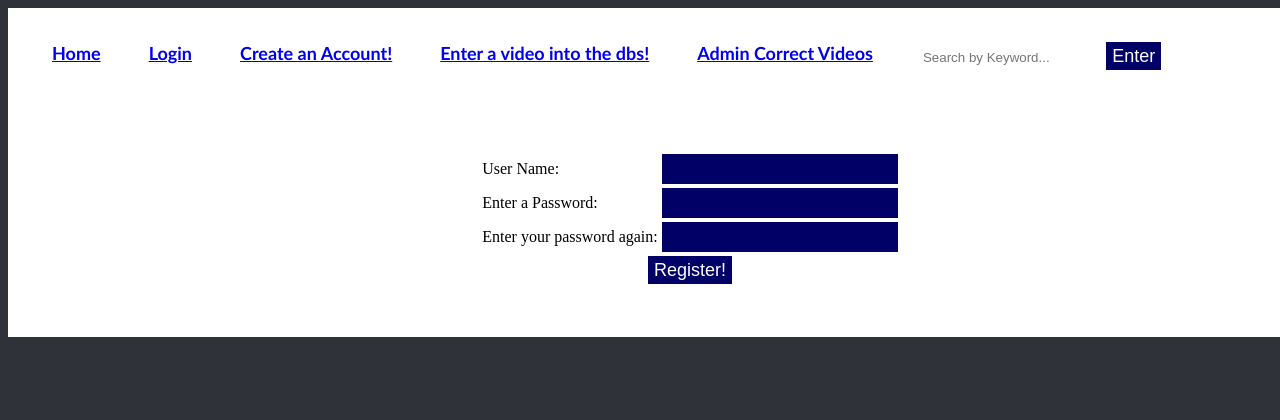
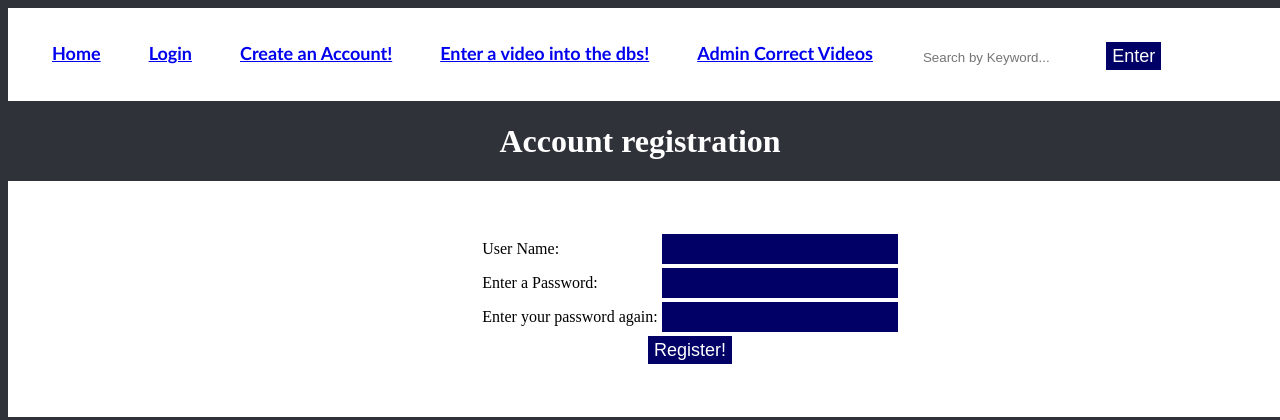
Before and after one commit to swathi-k/Team_3_CS174, a PHP site: page /register.php in a window 1280 px wide; the page is wider, and only the part inside the window is pictured. Shown: the top 420 px of that part. Run offline with PHP 8.4, Linux system fonts and the light colour scheme; some web fonts are replaced.

Commit message:
Added a page header to registration.

```diff
--- a/index.php
+++ b/index.php
@@ -173,7 +173,8 @@
 	// How many adjacent pages should be shown on each side?
 	$adjacents = 3;
 
-	if (isset($_GET['subquery'])) {
+	if (isset($_GET['subquery']))
+	{
 		$subquery = $_GET['subquery'];
 
 	}
--- a/register.php
+++ b/register.php
@@ -17,7 +17,7 @@ include('dbconnect.php');
 
 	<body>
 <?php include("menu.php");?>
-
+	<h1 align = "center" style="color:white";>Account registration</h1>
 	<div id="register" style="background-color:#ffffff">
 	<form action="verify_account.php" method="post"> <!--SEND TO Verify.php afterwards -->
         <table align="center">
```
